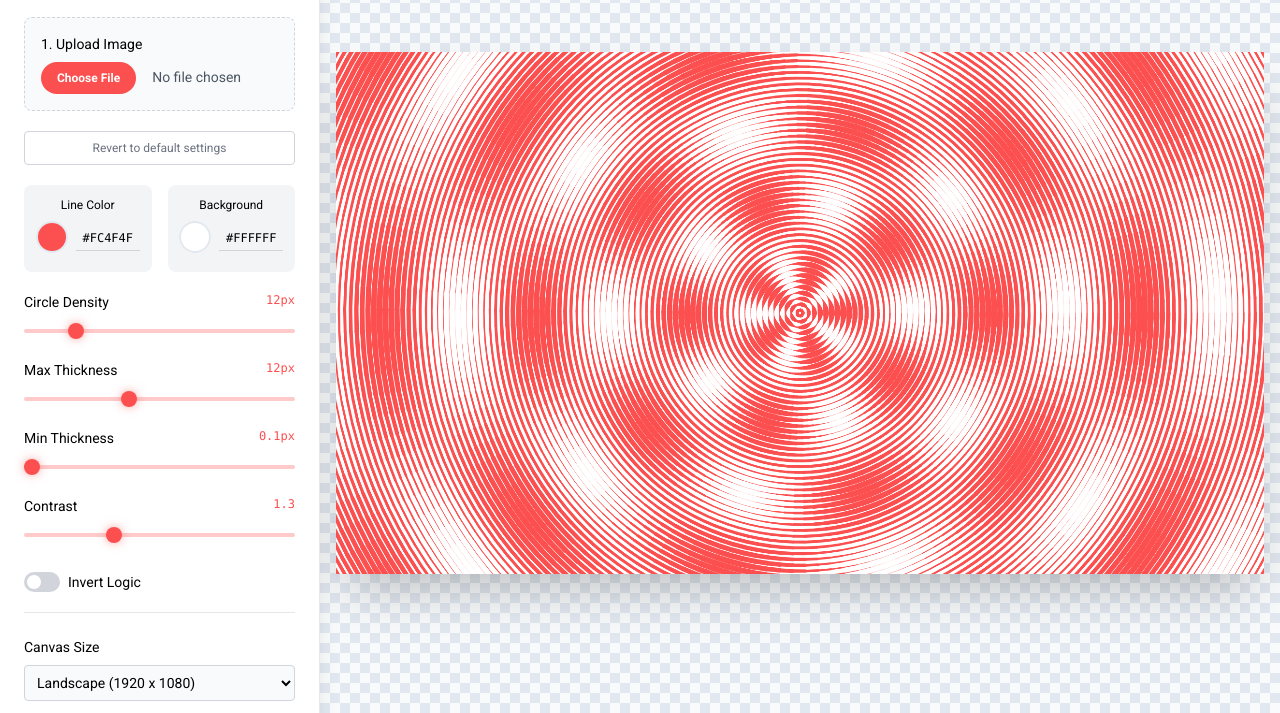
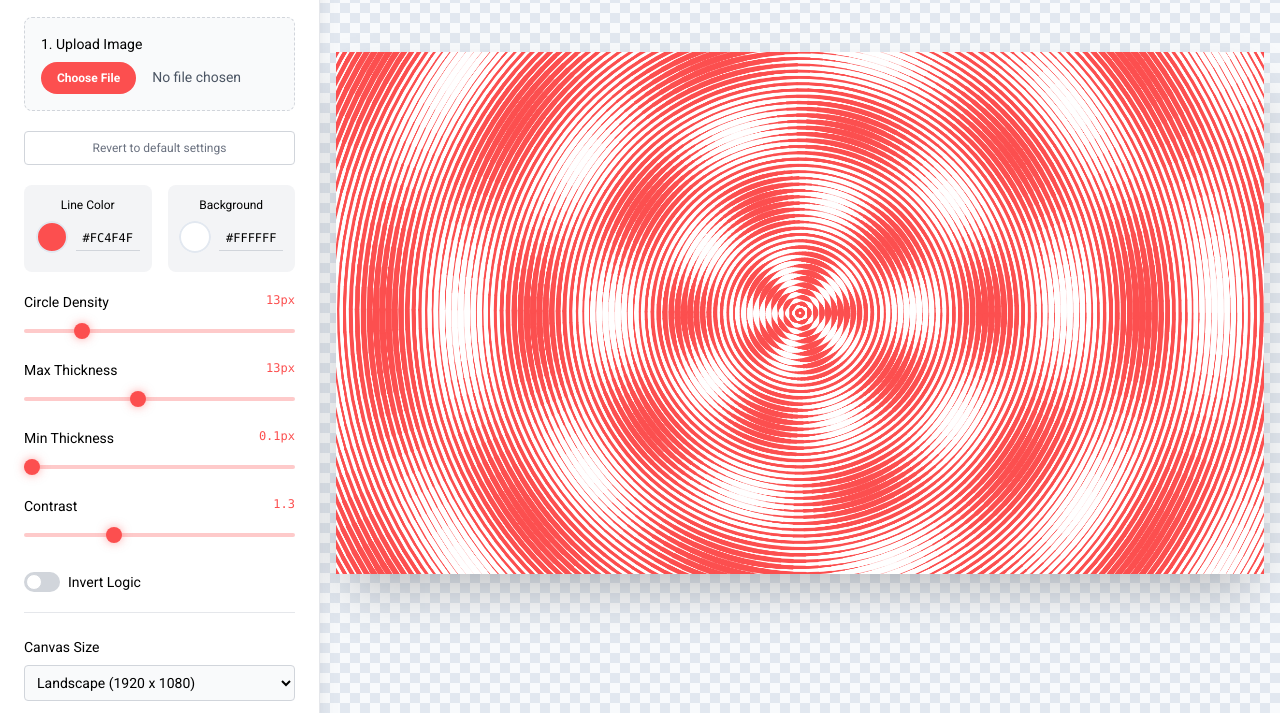
Before and after one commit to leonpostma/circle-gen, a plain HTML site: page index.html in a window 1280 px wide. Shown: the part 87-800 px from the top of the page. Drawn offline with nearby package versions, Linux system fonts and the light colour scheme.

Commit message:
Update index.html

```diff
--- a/index.html
+++ b/index.html
@@ -155,17 +155,17 @@
             <div>
                 <div class="flex justify-between mb-1">
                     <label class="text-sm font-medium text-[#000000]">Circle Density</label>
-                    <span id="gapValue" class="text-xs text-[#FC4F4F] font-mono">12px</span>
+                    <span id="gapValue" class="text-xs text-[#FC4F4F] font-mono">13px</span>
                 </div>
-                <input type="range" id="gapSlider" min="4" max="50" value="12" step="1" class="w-full">
+                <input type="range" id="gapSlider" min="4" max="50" value="13" step="1" class="w-full">
             </div>
 
             <div>
                 <div class="flex justify-between mb-1">
                     <label class="text-sm font-medium text-[#000000]">Max Thickness</label>
-                    <span id="thickValue" class="text-xs text-[#FC4F4F] font-mono">12px</span>
+                    <span id="thickValue" class="text-xs text-[#FC4F4F] font-mono">13px</span>
                 </div>
-                <input type="range" id="thicknessSlider" min="1" max="30" value="12" step="0.5" class="w-full">
+                <input type="range" id="thicknessSlider" min="1" max="30" value="13" step="0.5" class="w-full">
             </div>
 
             <div>
@@ -245,8 +245,8 @@
 
         // Defaults object for easy resetting
         const defaults = {
-            gap: 12,
-            maxThickness: 12,
+            gap: 13,
+            maxThickness: 13,
             minThickness: 0.1,
             contrast: 1.3,
             invertLogic: false,
```
